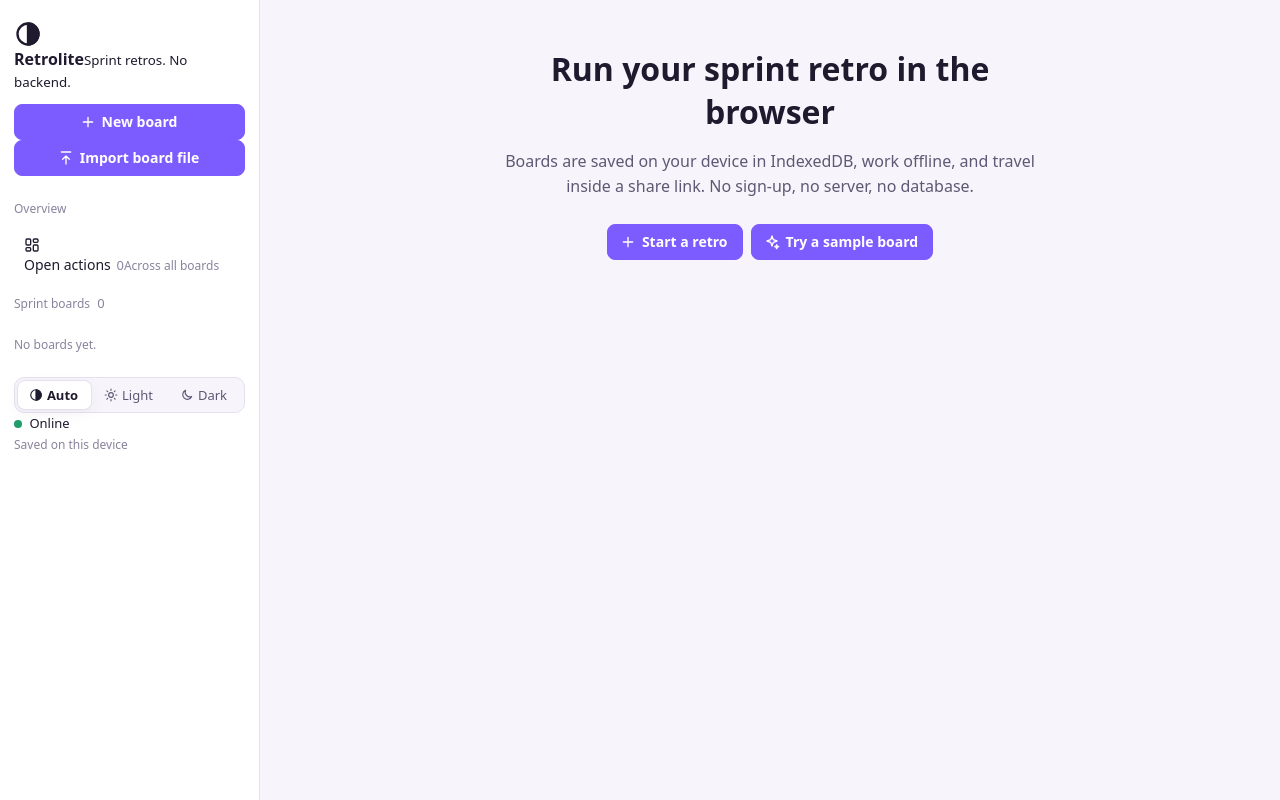
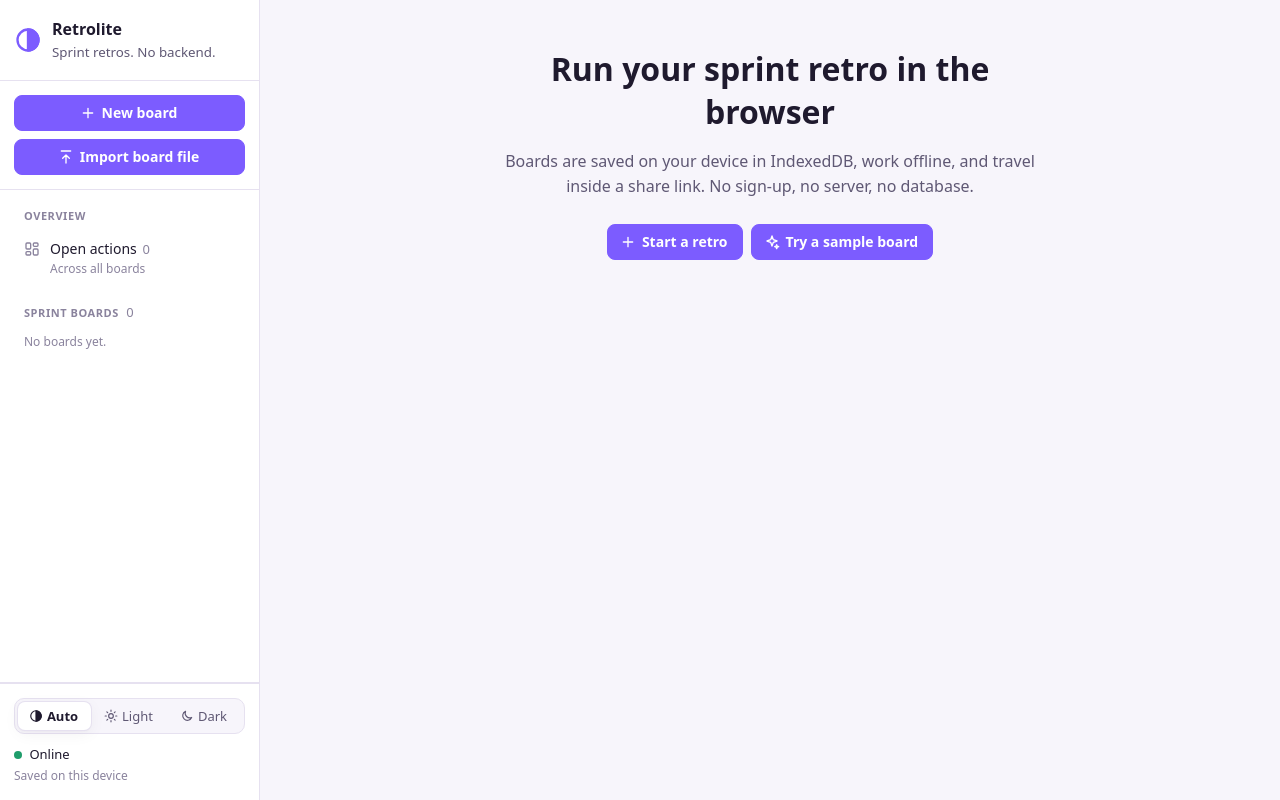
Before and after one commit to theinsanecat/retrolite, a React (Vite) app: page / in a window 1280 px wide. Built offline with nearby package versions, Linux system fonts and the light colour scheme.

Commit message:
Style the sidebar sections

```diff
--- a/src/index.css
+++ b/src/index.css
@@ -201,29 +201,40 @@ input:focus-visible, textarea:focus-visible { outline: 2px solid var(--accent);
 
 .app { display: grid; grid-template-columns: 260px 1fr; height: 100vh; overflow: hidden; }
 
+/* Sidebar: four sections (brand, actions, pages, footer); only the pages section scrolls */
 .sidebar {
   border-right: 1px solid var(--line);
   background: var(--panel);
-  padding: 20px 14px;
   display: flex;
   flex-direction: column;
-  gap: 12px;
-  position: sticky;
-  top: 0;
   height: 100vh;
+  min-height: 0;
 }
-.brand { display: flex; gap: 10px; align-items: center; margin-bottom: 4px; }
-.brand .logo { font-size: 28px; color: var(--accent); }
-.brand strong { display: block; }
-.brand small { color: var(--text-2); }
-nav { display: flex; flex-direction: column; gap: 2px; overflow-y: auto; flex: 1; }
+.side-section { padding: 14px; border-bottom: 1px solid var(--line); }
+.side-section:last-child { border-bottom: none; }
+.side-brand { display: flex; gap: 10px; align-items: center; padding: 18px 14px; }
+.side-brand .logo { display: inline-flex; color: var(--accent); }
+.side-brand strong { display: block; }
+.side-brand small { color: var(--text-2); }
+.side-actions { display: flex; flex-direction: column; gap: 8px; }
+.side-pages { flex: 1; min-height: 0; overflow-y: auto; display: flex; flex-direction: column; gap: 2px; }
+.side-heading { margin: 4px 10px 6px; font-weight: 600; text-transform: uppercase; letter-spacing: .05em; font-size: 11px; }
+.side-heading:not(:first-child) { margin-top: 16px; }
+.side-empty { margin: 4px 10px; }
+.side-footer { border-top: 1px solid var(--line); display: flex; flex-direction: column; gap: 10px; }
+nav { display: flex; flex-direction: column; gap: 2px; }
 .board-link {
   text-align: left; border: none; background: transparent; border-radius: var(--radius);
-  padding: 8px 10px; display: flex; flex-direction: column; gap: 2px; cursor: pointer; font-size: 14px;
+  padding: 8px 10px; display: flex; align-items: flex-start; gap: 10px; cursor: pointer; font-size: 14px; width: 100%;
 }
+.board-link .link-icon { margin-top: 2px; color: var(--text-3); }
+.board-link .link-text { display: flex; flex-direction: column; gap: 2px; min-width: 0; }
+.board-link .link-text > span { overflow: hidden; text-overflow: ellipsis; white-space: nowrap; }
+.board-link small { color: var(--text-3); font-size: 12px; }
 .board-link:hover { background: var(--accent-soft); }
 .board-link:focus-visible { outline: 2px solid var(--accent); outline-offset: 1px; }
 .board-link.active { background: var(--accent-soft); font-weight: 600; }
+.board-link.active .link-icon { color: var(--accent); }
 .status { font-size: 13px; line-height: 1.6; }
 .dot { display: inline-block; width: 8px; height: 8px; border-radius: 50%; margin-right: 4px; }
 .dot.on { background: var(--c0); }
@@ -257,8 +268,6 @@ main { display: flex; flex-direction: column; min-width: 0; min-height: 0; heigh
 .warn { color: var(--danger); font-size: 13px; }
 .late-text { color: var(--danger); }
 .open-link .count { margin-left: 2px; }
-.open-title { display: inline-flex; align-items: center; gap: 6px; }
-.open-title .icon { color: var(--accent); }
 
 .new-board form { max-width: 900px; }
 .new-board h1, .open-actions h1 { font-size: 26px; margin: 0 0 4px; }
@@ -389,8 +398,8 @@ dialog.confirm::backdrop { background: rgb(20 17 29 / 45%); }
 
 @media (max-width: 860px) {
   .app { grid-template-columns: 1fr; }
-  .sidebar { position: static; height: auto; border-right: none; border-bottom: 1px solid var(--line); }
-  nav { max-height: 160px; }
+  .sidebar { height: auto; border-right: none; border-bottom: 1px solid var(--line); }
+  .side-pages { max-height: 220px; }
   .app { height: auto; overflow: visible; }
   main { height: auto; }
   .main-banners { padding: 16px 16px 0; }
```
